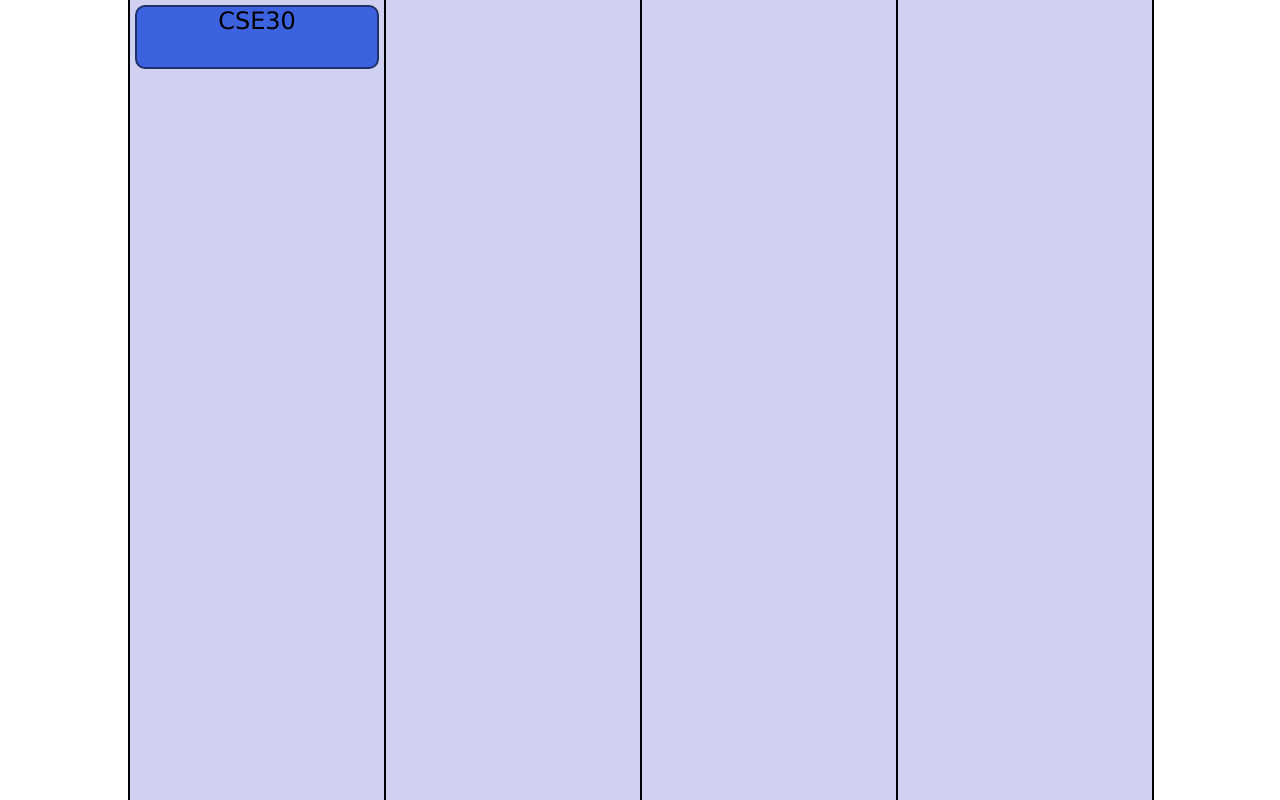
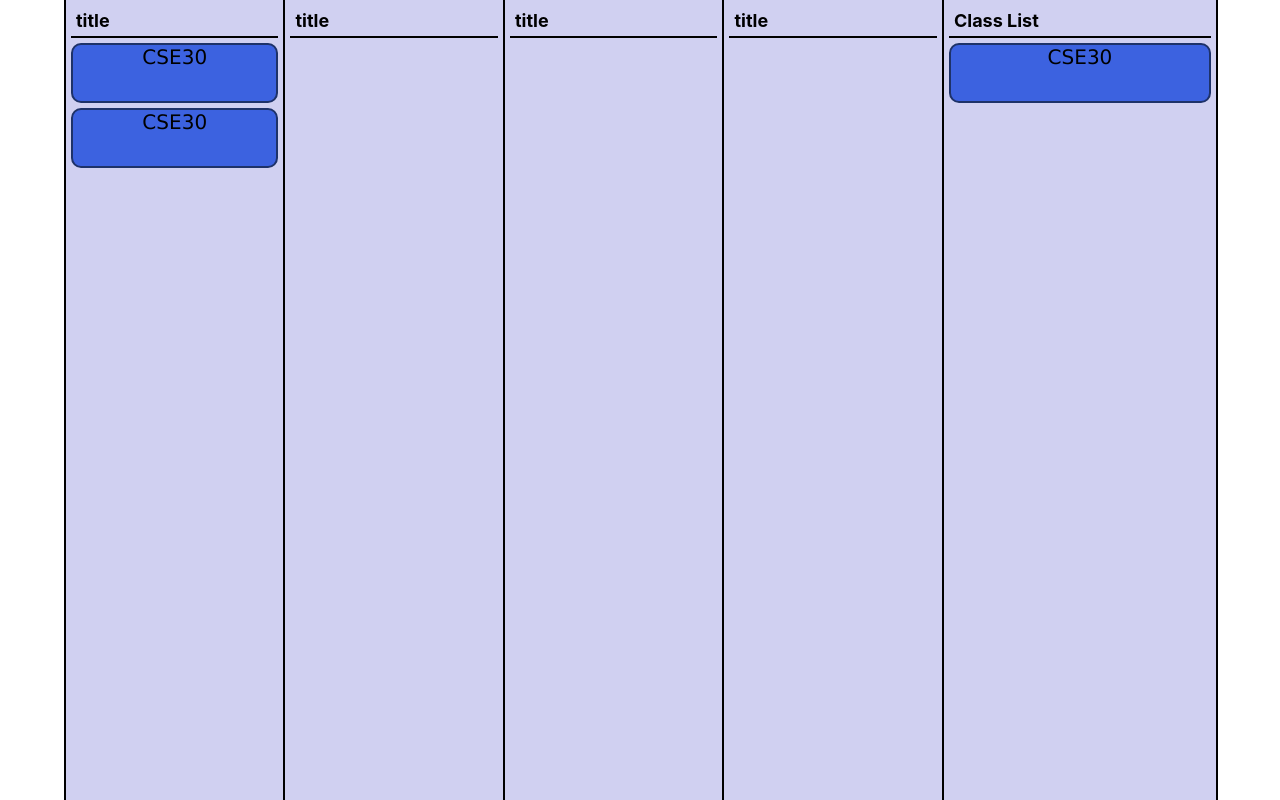
Before and after one commit to inkyant/acm-hacks, a React (Create React App) app: page / in a window 1280 px wide. Shown: the top 800 px of the page. Built offline with nearby package versions, Linux system fonts and the light colour scheme.

Commit message:
refined sections with titles

```diff
--- a/src/components/card.css
+++ b/src/components/card.css
@@ -6,9 +6,10 @@
     align-items: center;
     flex-direction: column;
     border: 2px solid rgb(30, 50, 105);
+    margin-bottom:5px;
 }
 
 .title {
-    font-size: 18pt;
+    font-size: 15pt;
     font-family:Verdana, Geneva, Tahoma, sans-serif;
 }
--- /dev/null
+++ b/src/components/classlist.css
@@ -0,0 +1,17 @@
+.classlist {
+    width: 24%;
+    height: 100%;
+    border-left: 1px solid black;
+    border-right: 1px solid black;
+    padding: 5px;
+    background-color:rgb(208, 208, 241)
+}
+
+.sectiontitle{ /*this will be the css for all section titles including in quarters*/
+    font-size: 18px;
+    padding: 5px;
+    font-weight: bold;
+    border-bottom: 2px solid black;
+    margin:0px;
+    margin-bottom:5px;
+}
--- /dev/null
+++ b/src/components/classlist.js
@@ -0,0 +1,11 @@
+import './classlist.css'
+
+export default function Classlist({children}) {
+
+    return (
+        <div className="classlist">
+            <div className="sectiontitle">Class List</div>
+            {children}
+        </div>
+    );
+}
--- a/src/components/quarter.css
+++ b/src/components/quarter.css
@@ -1,6 +1,6 @@
 
 .quarter {
-    width: 25%;
+    width: 19%;
     height: 100%;
     border-left: 1px solid black;
     border-right: 1px solid black;
--- a/src/components/quarter.js
+++ b/src/components/quarter.js
@@ -5,6 +5,7 @@ export default function Quarter({children}) {
 
     return (
         <div className="quarter">
+            <div className="sectiontitle">title</div>
             {children}
         </div>
     );
--- a/src/components/schedule.css
+++ b/src/components/schedule.css
@@ -1,6 +1,6 @@
 .schedule {
-    width: 80%;
-    margin-left: 10%;
+    width: 90%;
+    margin-left: 5%;
     height: 100%;
     display: flex;
     border-right: 1px solid black;
--- a/src/components/schedule.js
+++ b/src/components/schedule.js
@@ -1,5 +1,6 @@
 import Card from "./card";
 import Quarter from "./quarter";
+import Classlist from "./classlist";
 import './schedule.css'
 
 export default function Schedule() {
@@ -7,10 +8,15 @@ export default function Schedule() {
         <div className="schedule">
             <Quarter>
                 <Card title="CSE30" />
+                <Card title="CSE30" />
             </Quarter>
+
             <Quarter />
             <Quarter />
             <Quarter />
+            <Classlist>
+            <Card title="CSE30" />
+            </Classlist>
         </div>
     );
 }
```
